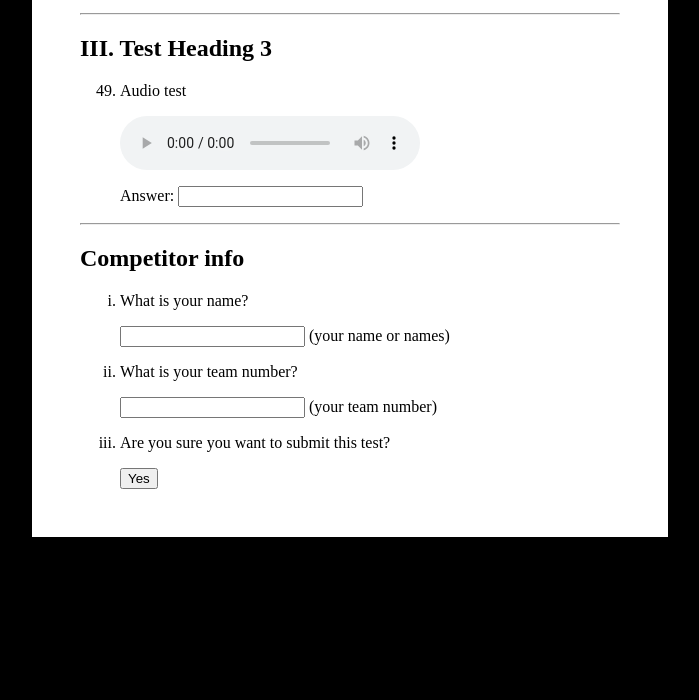
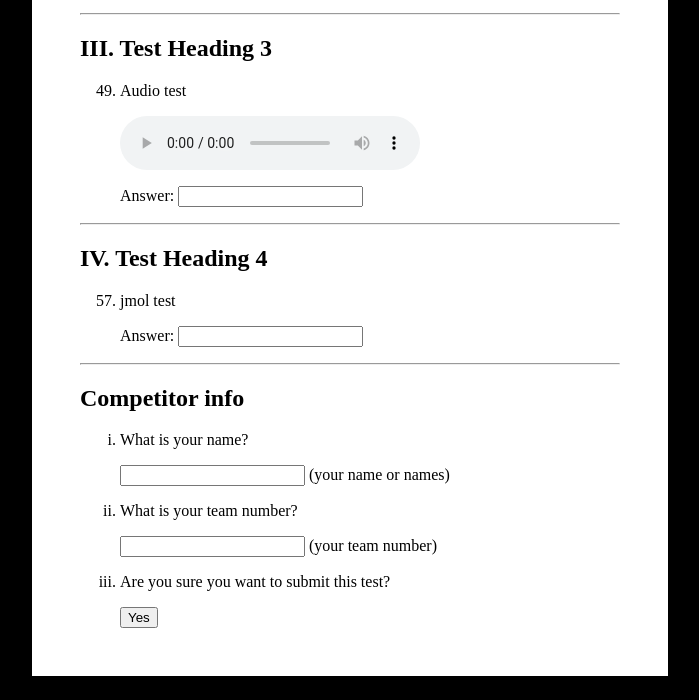
Before and after one commit to dliGH/testing-online-test, a plain HTML site: page index.html in a window 1280 px wide. Shown: the part 1457-2157 px from the top of the page, without its empty margins (290-989 px from the left). Before the commit the page ends 2018 px from the top, so only its background shows below. Drawn offline with Linux system fonts and the light colour scheme.

Commit message:
Update index.html
jmol integration

```diff
--- a/index.html
+++ b/index.html
@@ -68,8 +68,22 @@
 <li>
 
 <p>Audio test</p>
-<audio controls="" src="./assets/test.mp3"></audio> <label>Answer:
-<input type="text" name="ans"></label></li>
+<audio controls="" src="./assets/test.mp3"></audio>
+<label>Answer: <input type="text" name="ans"></label></li>
+</ol>
+
+<!-- Heading 3 / Part 3 -->
+
+<hr>
+<h2>IV. Test Heading 4</h2>
+<ol start="57">
+<li>
+
+<p>jmol test</p>
+
+<script type="text/javascript" src="https://chemapps.stolaf.edu/jmol/jmol.php?pdbid=5keg&inline"></script>
+
+<label>Answer: <input type="text" name="ans"></label></li>
 </ol>
 
 
```
